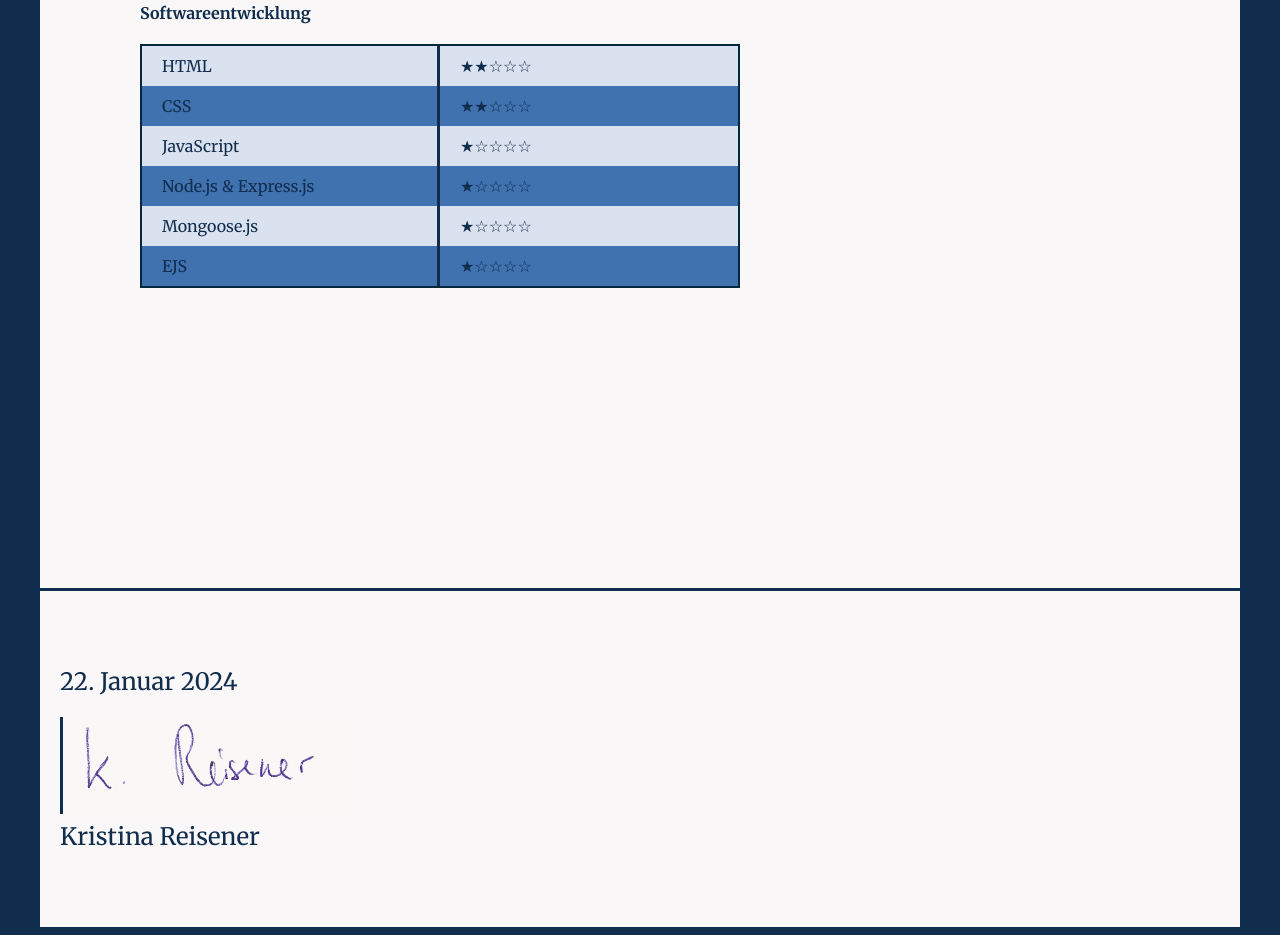
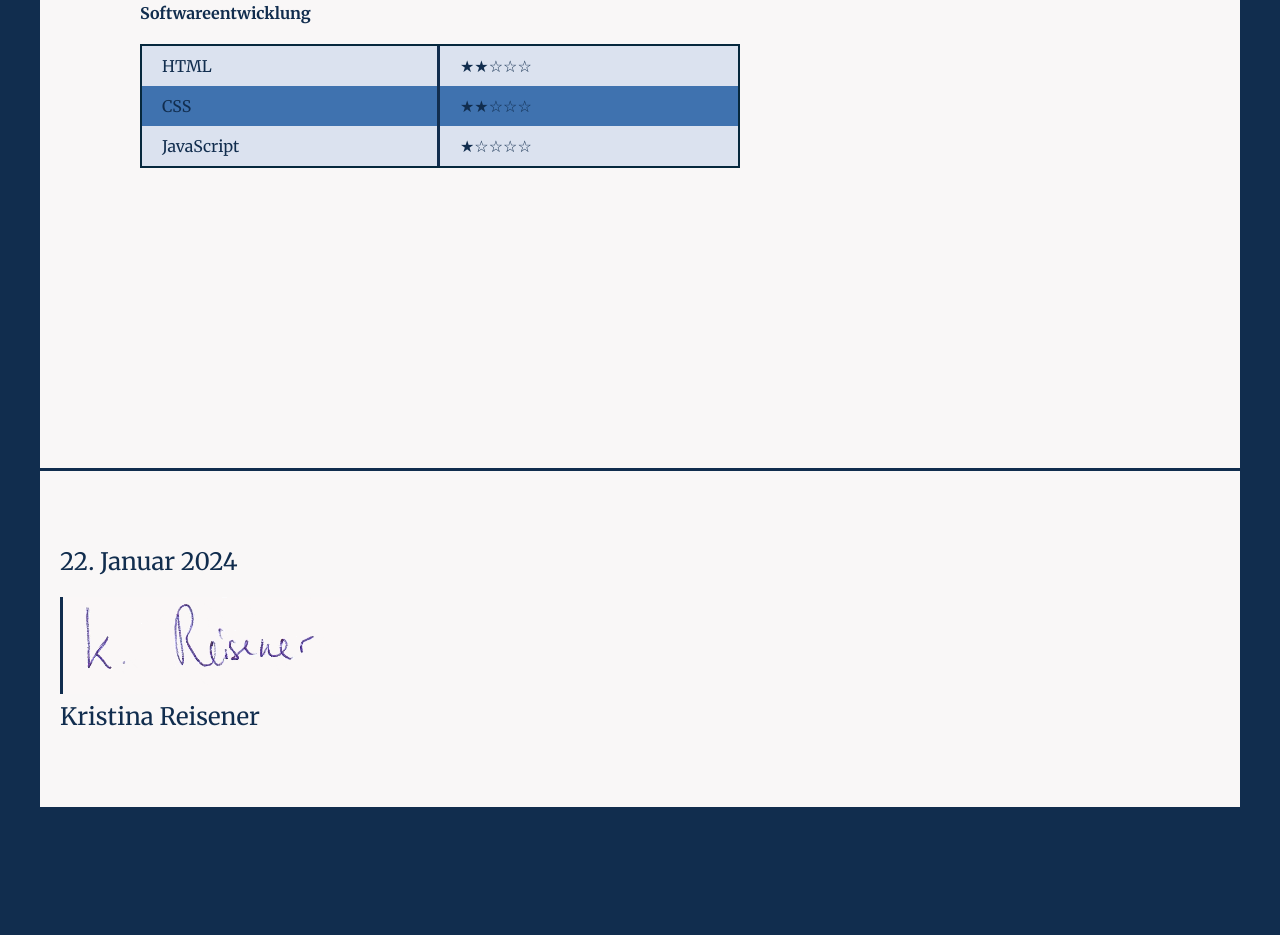
Before and after one commit to Kreisende/cv, a plain HTML site: page index.html in a window 1280 px wide. Shown: the part 4483-5418 px from the top of the page. After the commit the page ends 5298 px from the top, so only its background shows below. Drawn offline with Linux system fonts and the light colour scheme.

Commit message:
Update index.html
Skills auskommentiert
Rechtschreibkorrektur

```diff
--- a/index.html
+++ b/index.html
@@ -453,6 +453,8 @@
               ★☆☆☆☆
             </div>
           </div>
+
+          <!--
           <div class="box skill">
             <div class="skill-description">
               Node.js & Express.js
@@ -461,6 +463,8 @@
               ★☆☆☆☆
             </div>
           </div>
+          -->
+          <!--
           <div class="box skill">
             <div class="skill-description">
               Mongoose.js
@@ -469,6 +473,8 @@
               ★☆☆☆☆
             </div>
           </div>
+          -->
+          <!--
           <div class="box skill">
             <div class="skill-description">
               EJS
@@ -477,6 +483,7 @@
               ★☆☆☆☆
             </div>
           </div>
+          -->
         </div>
       </div>
     </div>
@@ -493,7 +500,7 @@
 
   <script type="text/javascript">
     var months = ['Januar', 'Februar', 'März', 'April', 'Mai', 'Juni', 'Juli',
-      'August', 'September', 'Otober', 'November', 'Dezember'];
+      'August', 'September', 'Oktober', 'November', 'Dezember'];
     var today = new Date();
     document.getElementById("currentDate").innerHTML = today.getDate() + ". " + months[today.getMonth()] + " " + today.getFullYear();
   </script>
```
